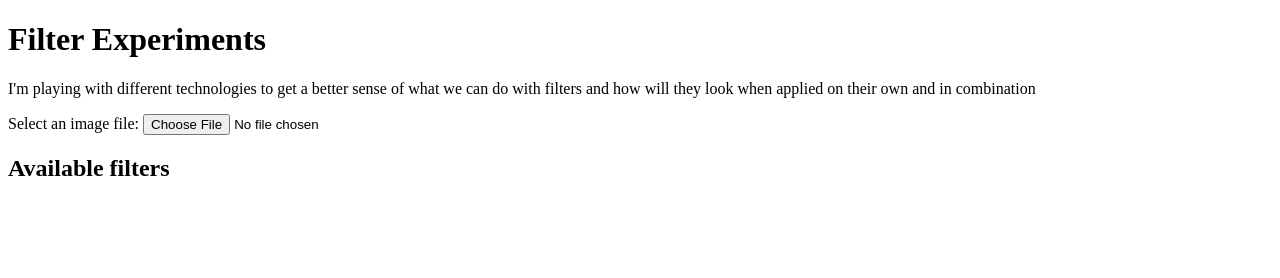
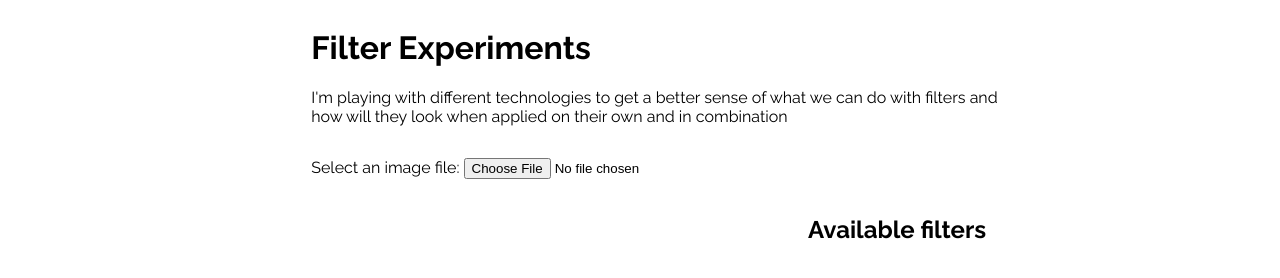
Before and after one commit to caraya/filters-demo, a website: page docs/index.html in a window 1280 px wide. Drawn offline with Linux system fonts and the light colour scheme.

Commit message:
added content to upload.css

```diff
--- a/docs/css/upload.css
+++ b/docs/css/upload.css
@@ -0,0 +1,32 @@
+@import url('https://fonts.googleapis.com/css?family=Raleway:400,700&display=swap');
+
+body {
+  font-family: Raleway, sans-serif;
+  font-size: 1em;
+}
+
+#page-wrapper {
+  display: grid;
+  grid-template-columns: 2fr 1fr 1fr 2fr 2fr 1fr 1fr 2fr;
+  grid-column-gap: 2vw;
+  grid-row-gap: 2vh;
+}
+
+header {
+  grid-column: 3/8;
+}
+
+#uploader {
+  grid-column: 3/8;
+  grid-row: 2
+}
+
+#fileDisplayArea {
+  grid-column: 1/5;
+  grid-row: 3;
+}
+
+#controls {
+  grid-column: 6/12;
+  grid-row: 3;
+}
--- a/docs/index.html
+++ b/docs/index.html
@@ -16,7 +16,7 @@
       <p>I'm playing with different technologies to get a better sense of what we can do with filters and how will they look when applied on their own and in combination</p>
     </header>
 
-    <div class="uploader">
+    <div id="uploader">
       <div>
         Select an image file:
         <input type="file" id="fileInput">
@@ -25,11 +25,11 @@
 
     <div id="fileDisplayArea"></div>
 
-    <div class="controls">
+    <div id="controls">
       <h2>Available filters</h2>
 
 
-      <div class="filterList">
+      <div id="filterList">
 
 
       </div>
```
